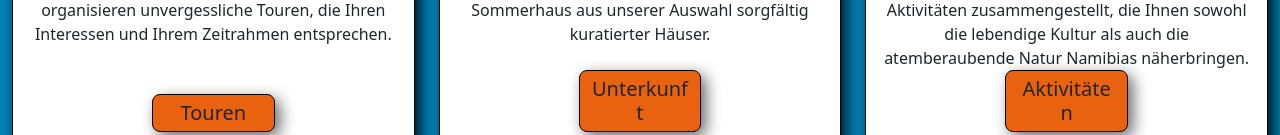
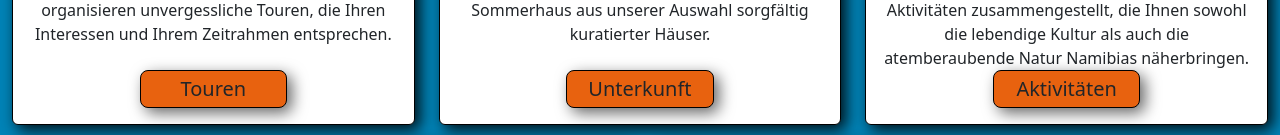
Before and after one commit to Inotila/Zug-Vogel, a React (Create React App) app in the folder frontend/: page / in a window 1280 px wide. Shown: the part 817-952 px from the top of the page. Built offline with nearby package versions, Linux system fonts and the light colour scheme.

Commit message:
Added style

```diff
--- a/frontend/src/components/accommodation/accommodationCard.tsx
+++ b/frontend/src/components/accommodation/accommodationCard.tsx
@@ -32,7 +32,7 @@ const AccommodationCard: React.FC<AccommodationCardProps> = ({ id, title, city,
                 <div className="accommodation-content flex-fill d-flex ">
                     <h4 id='big-screen-title' className="card-title accommodation-card-title ">{title}</h4>
                     <div className='location-text'>
-                        <p className='mx-1'>{city}, Namibia</p>
+                        <p className='mx-1'>{city}</p>
                         <p className='mx-1'>
                             <a href={googleMapDirection} target='blank'> google directions</a>
                         </p>
--- a/frontend/src/components/accommodation/assets/css/accommodationCard.css
+++ b/frontend/src/components/accommodation/assets/css/accommodationCard.css
@@ -40,7 +40,7 @@
 .location-text{
     display: flex;
     flex-direction: row;
-    font-size: small;
+    font-size: 11px;
     text-decoration: underline;
 }
 
--- a/frontend/src/components/home/assets/css/home.css
+++ b/frontend/src/components/home/assets/css/home.css
@@ -50,7 +50,7 @@
 /* home buttons  */
 
 .home-btn {
-  width: 33.3%;
+  width: 40%;
 }
 
 .card-title, .about-us-btn-text {
```
